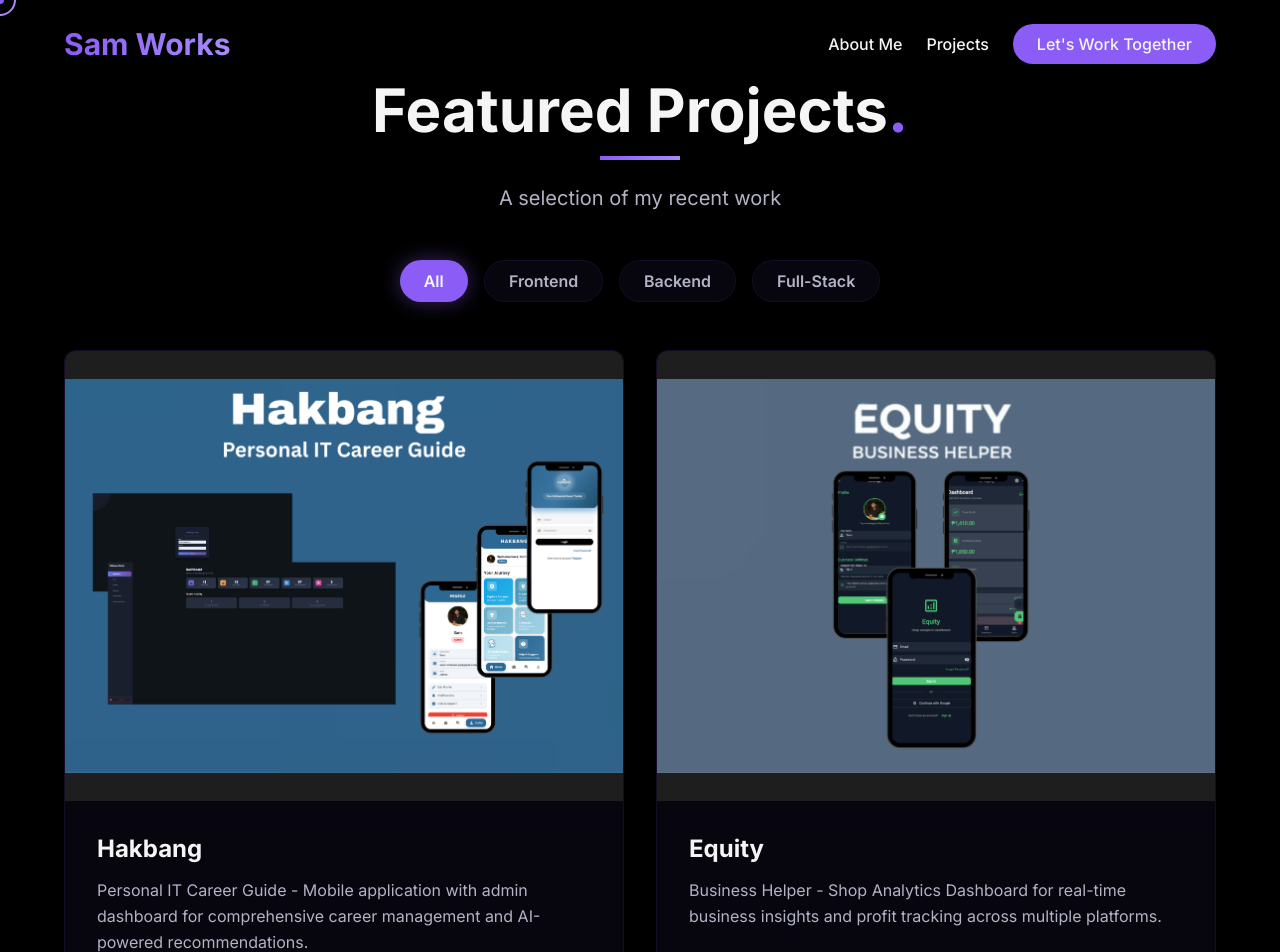
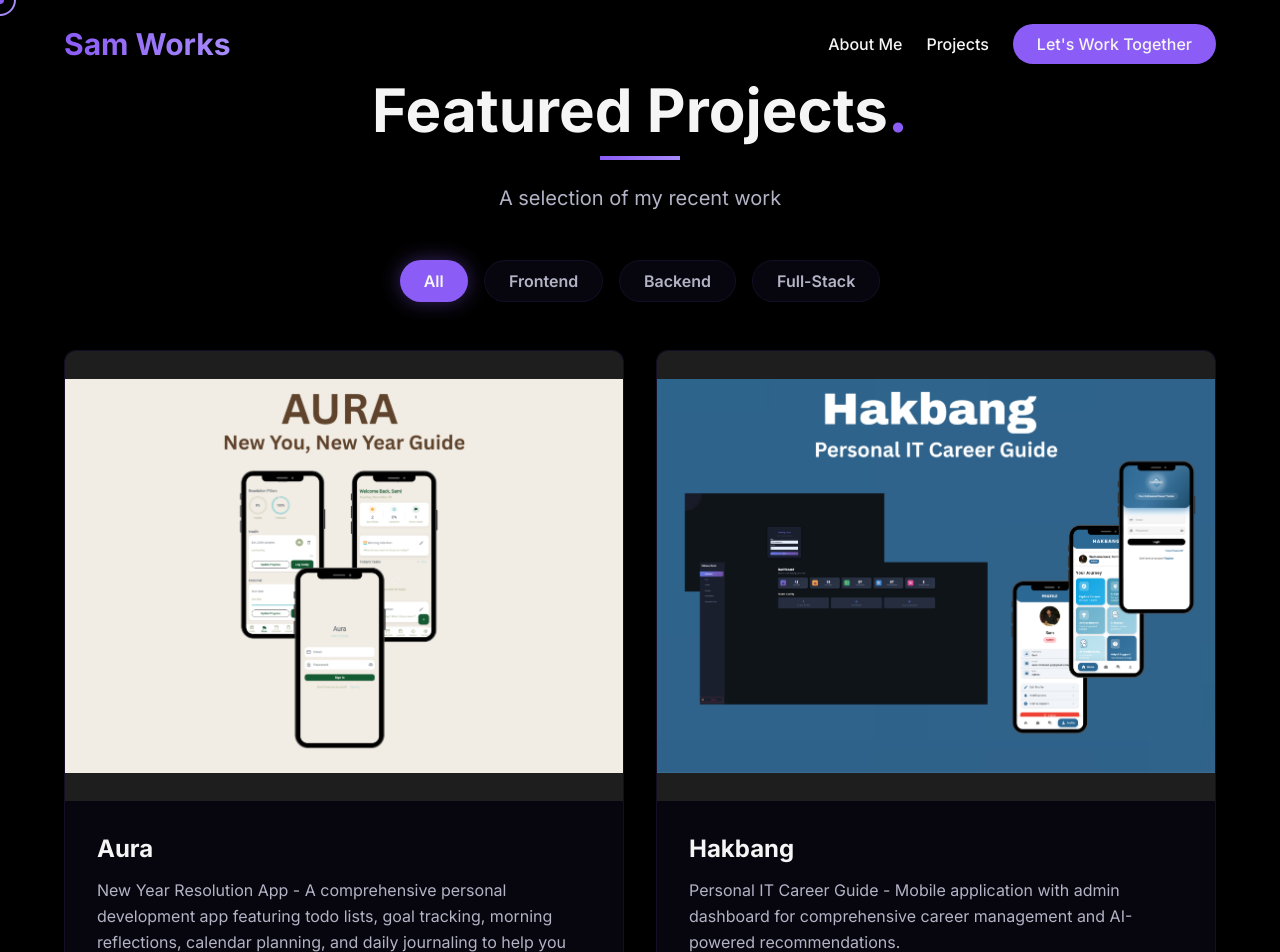
Before and after one commit to Shiroe28/Sam-Works, a React (Vite) app: page /projects in a window 1280 px wide. Shown: the top 952 px of the page. Built offline with nearby package versions, Linux system fonts and the light colour scheme.

Commit message:
(Changes) New Project AURA Added

```diff
--- a/src/components/Footer.jsx
+++ b/src/components/Footer.jsx
@@ -7,7 +7,7 @@ const Footer = () => {
     { icon: <Github size={24} />, href: 'https://github.com/Shiroe28', label: 'GitHub' },
     { icon: <Linkedin size={24} />, href: 'https://www.linkedin.com/in/sam-richmond-go-25b0bb352', label: 'LinkedIn' },
     { icon: <Instagram size={24} />, href: 'https://www.facebook.com/githubshiroe28', label: 'Facebook' },
-    { icon: <Mail size={24} />, href: 'mailto:markkevinromero.works@gmail.com', label: 'Email' },
+    { icon: <Mail size={24} />, href: 'sam.richmond.go@gmail.com', label: 'Email' },
   ]
 
   const currentYear = new Date().getFullYear()
--- a/src/components/Projects.jsx
+++ b/src/components/Projects.jsx
@@ -37,6 +37,15 @@ const Projects = () => {
   const basePath = import.meta.env.BASE_URL
 
   const projects = [
+    {
+      title: 'Aura',
+      description: 'New Year Resolution App - A comprehensive personal development app featuring todo lists, goal tracking, morning reflections, calendar planning, and daily journaling to help you achieve your new year resolutions.',
+      image: `${basePath}Aura.png`,
+      category: 'Full-Stack',
+      tech: ['Flutter', 'Node.js', 'Supabase'],
+      liveLink: '#',
+      githubLink: '#',
+    },
     {
       title: 'Hakbang',
       description: 'Personal IT Career Guide - Mobile application with admin dashboard for comprehensive career management and AI-powered recommendations.',
```
Also changed, not shown: public/Aura.png (added).
